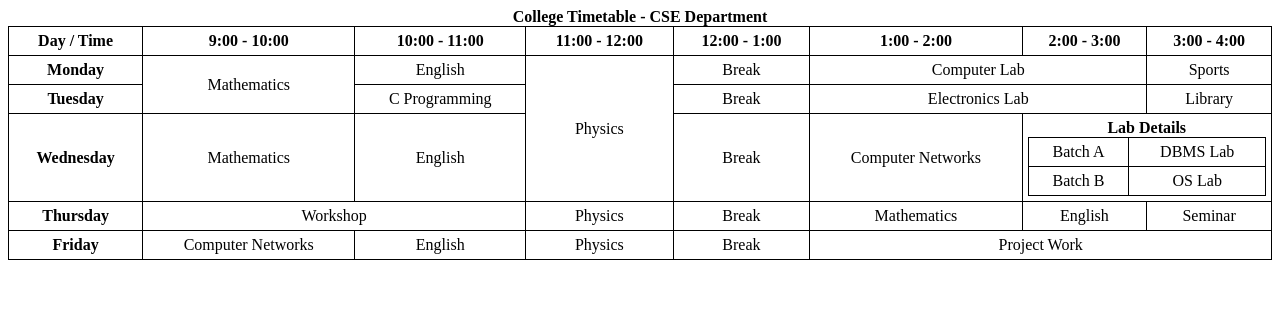
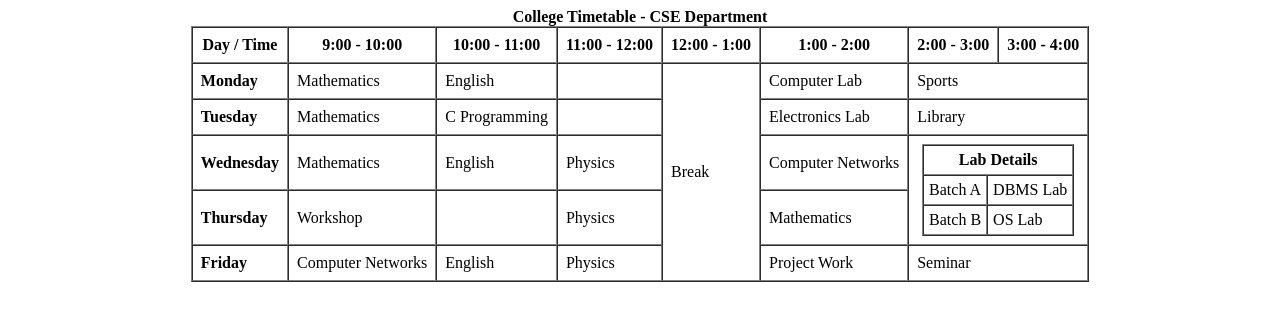
Before and after one commit to junnu29/cse19, a plain HTML site: page index3.html in a window 1280 px wide. Drawn offline with Linux system fonts and the light colour scheme.

Commit message:
updatedindex3.html file

```diff
--- a/index3.html
+++ b/index3.html
@@ -4,23 +4,9 @@
   <meta charset="UTF-8">
   <meta name="viewport" content="width=device-width, initial-scale=1.0">
   <title>College Timetable - CSE Department</title>
-    <style>
-        table {
-            border-collapse: collapse;
-            width: 100%;
-        }
-        table, th, td {
-            border: 1px solid black;
-            text-align: center;
-            padding: 5px;
-        }
-        th {
-            font-weight: bold;
-        }
-    </style>
 </head>
 <body>
-    <table>
+  <table border="1" cellspacing="0" cellpadding="8" align="center">
     <caption><strong>College Timetable - CSE Department</strong></caption>
     <tr>
       <th>Day / Time</th>
@@ -32,58 +18,56 @@
       <th>2:00 - 3:00</th>
       <th>3:00 - 4:00</th>
     </tr>
+
     <tr>
-            <th>Monday</th>
-            <td rowspan="2">Mathematics</td>
-            <td>English</td>
-            <td rowspan="3">Physics</td>
-            <td>Break</td>
-            <td colspan="2">Computer Lab</td>
-            <td>Sports</td>
-        </tr>
-        <tr>
-            <th>Tuesday</th>
-            <td>C Programming</td>
-            <td>Break</td>
-            <td colspan="2">Electronics Lab</td>
-            <td>Library</td>
-        </tr>
-        <tr>
-            <th>Wednesday</th>
+      <td><strong>Monday</strong></td>
       <td>Mathematics</td>
       <td>English</td>
-            <td>Break</td>
+      <td></td>
+      <td rowspan="5">Break</td>
+      <td>Computer Lab</td>
+      <td colspan="2">Sports</td>
+    </tr>
+
+    <tr>
+      <td><strong>Tuesday</strong></td>
+      <td>Mathematics</td>
+      <td>C Programming</td>
+      <td></td>
+      <td>Electronics Lab</td>
+      <td colspan="2">Library</td>
+    </tr>
+
+    <tr>
+      <td><strong>Wednesday</strong></td>
+      <td>Mathematics</td>
+      <td>English</td>
+      <td>Physics</td>
       <td>Computer Networks</td>
-            <td colspan="2">
-                <table>
-                    <caption><strong>Lab Details</strong></caption>
-                    <tr>
-                        <td>Batch A</td>
-                        <td>DBMS Lab</td>
-                    </tr>
-                    <tr>
-                        <td>Batch B</td>
-                        <td>OS Lab</td>
-                    </tr>
+      <td colspan="2" rowspan="2" align="center">
+        <table border="1" cellspacing="0" cellpadding="5">
+          <tr><th colspan="2">Lab Details</th></tr>
+          <tr><td>Batch A</td><td>DBMS Lab</td></tr>
+          <tr><td>Batch B</td><td>OS Lab</td></tr>
         </table>
       </td>
     </tr>
+
     <tr>
-            <th>Thursday</th>
-            <td colspan="2">Workshop</td>
+      <td><strong>Thursday</strong></td>
+      <td>Workshop</td>
+      <td></td>
       <td>Physics</td>
-            <td>Break</td>
       <td>Mathematics</td>
-            <td>English</td>
-            <td>Seminar</td>
     </tr>
+
     <tr>
-            <th>Friday</th>
+      <td><strong>Friday</strong></td>
       <td>Computer Networks</td>
       <td>English</td>
       <td>Physics</td>
-            <td>Break</td>
-            <td colspan="3">Project Work</td>
+      <td>Project Work</td>
+      <td colspan="2">Seminar</td>
     </tr>
   </table>
 </body>
```
Lines whose indentation alone changed are shown as unchanged.
